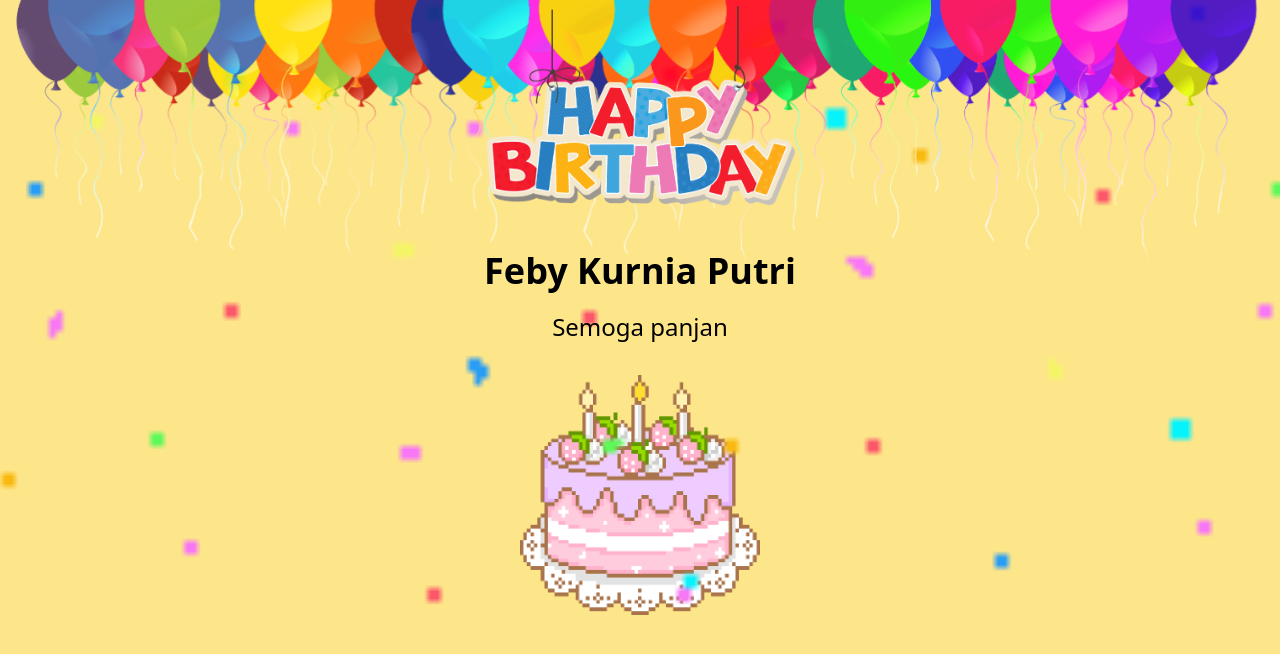
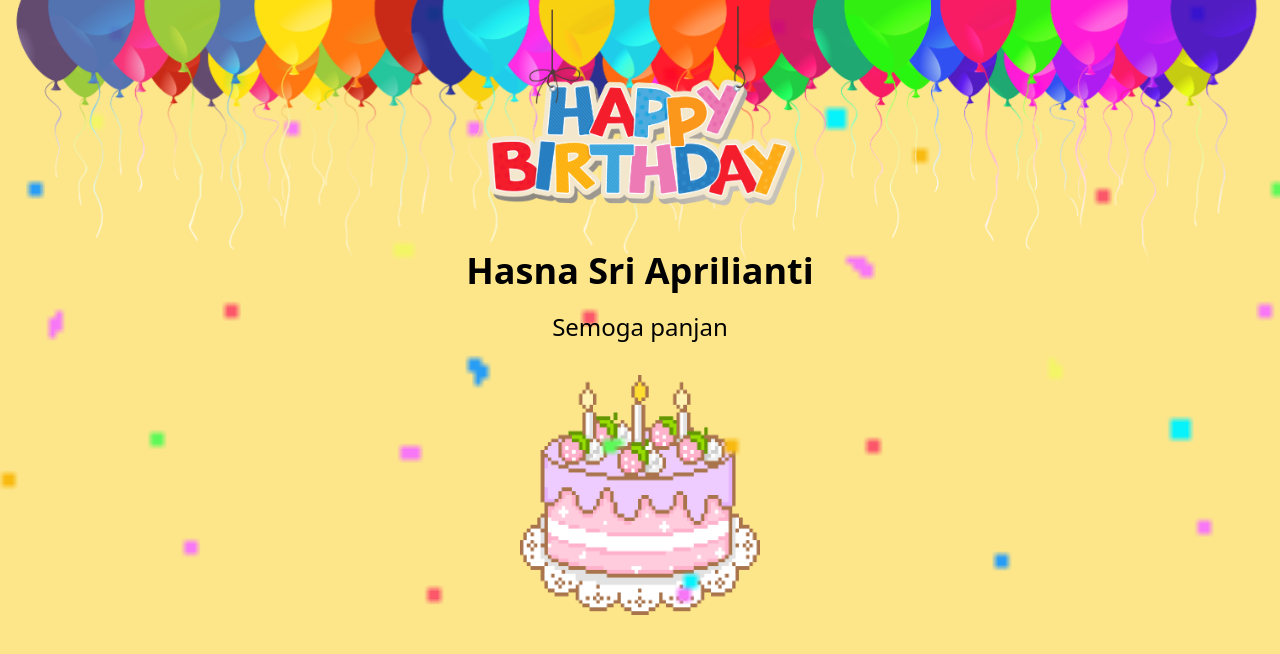
Before and after one commit to IvanSholana/Birthday, a plain HTML site: page index.html in a window 1280 px wide. Both pictures are taken after a click on the button "Klik Sini!". Drawn offline with nearby package versions, Linux system fonts and the light colour scheme.

Commit message:
Update index.html

```diff
--- a/index.html
+++ b/index.html
@@ -44,7 +44,7 @@
         <p
           class="text-4xl font-bold text-center mb-5 opacity-0 text-pretty font-sans"
         >
-          Feby Kurnia Putri
+          Hasna Sri Aprilianti
         </p>
 
         <h1 id="typewriter-text" class="text-2xl text-center opacity-0"></h1>
```
